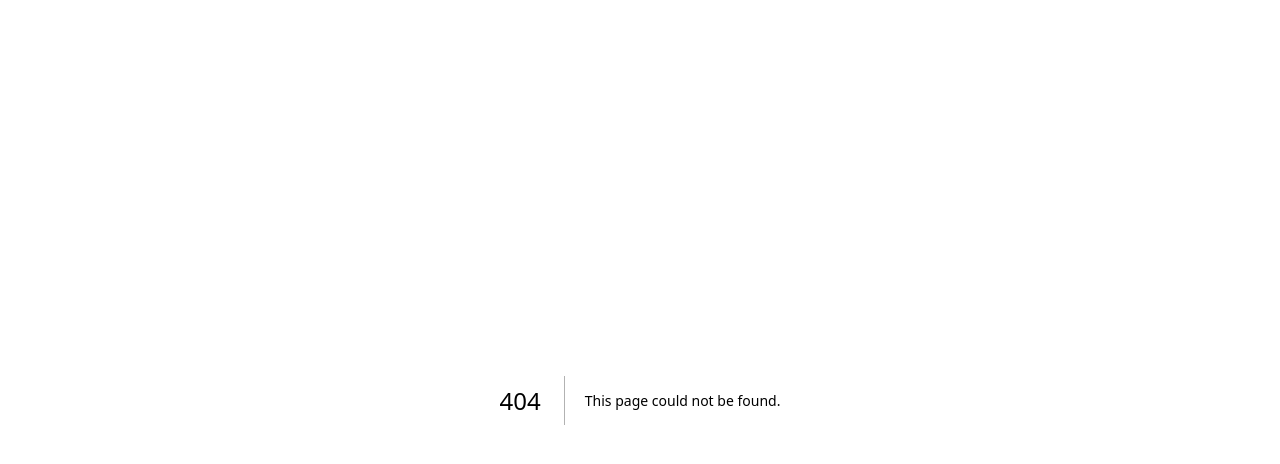
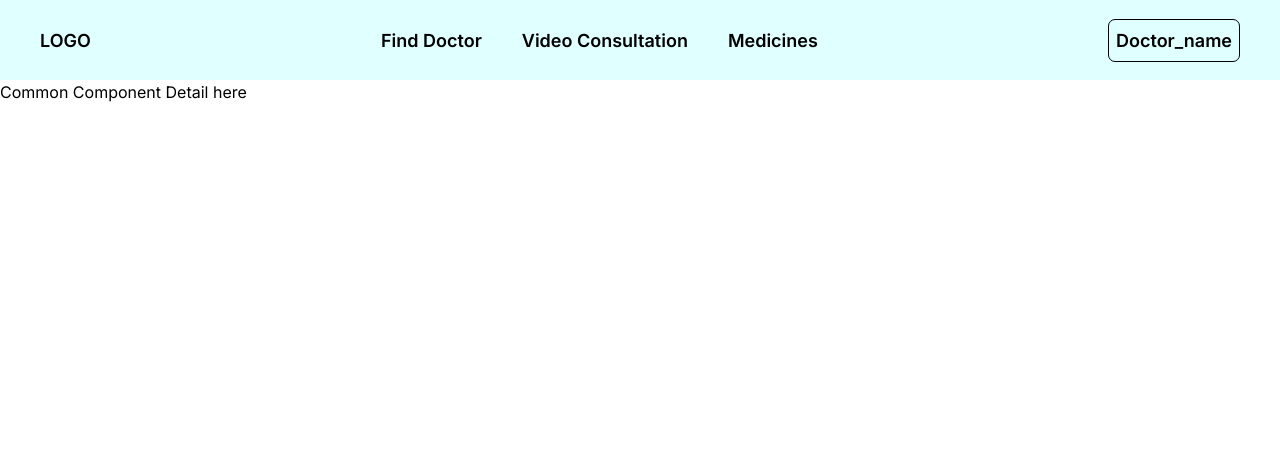
Before and after one commit to Jigyansh2468/MediConnect, a Next.js app: page /pages/hom/Doctor in a window 1280 px wide. Before the commit this address had no page. Shown: the top 464 px of the page. Built offline with nearby package versions, Linux system fonts and the light colour scheme.

Commit message:
patient login and send to his home page

```diff
--- a/Components/DoctorDashboard.js
+++ b/Components/DoctorDashboard.js
@@ -2,14 +2,11 @@
 import React, { useState } from "react";
 import Link from "next/link";
 import "./PatientDashboard.css";
-const DoctorDashboard = (props) => {
+const DoctorDashboard = () => {
   const [isDropdownOpen, setDropdownOpen] = useState(false);
 
   const toggleDropdown = () => {
     setDropdownOpen(!isDropdownOpen);
-  };
-  const logout = () => {
-    axios.post("");
   };
   return (
     <>
@@ -18,26 +15,18 @@ const DoctorDashboard = (props) => {
           <Link href="/">LOGO</Link>
         </h2>
         <div className="gap-10 flex items-center px-40 text-center">
-          <Link href="/FindDoctor">Find Doctor</Link>
-          <Link href="/VideoConsultation">Video Consultation</Link>
-          <Link href="/Medicines">Medicines</Link>
+          <Link href="/pages/FindDoctor">Find Doctor</Link>
+          <Link href="/pages/VideoConsultation">Video Consultation</Link>
+          <Link href="/pages/Medicines">Medicines</Link>
         </div>
-        <div
-          className="relative inline-block"
-          onMouseLeave={() => {
-            setDropdownOpen(false);
-          }}
-        >
-          <button className="btn" onMouseEnter={toggleDropdown}>
-            {props.user}
+        <div className="relative inline-block">
+          <button className="btn" onClick={toggleDropdown}>
+            Doctor_name
           </button>
           {isDropdownOpen && (
-            <div
-              className="absolute right-0 mt-2 w-48 bg-white border rounded-md shadow-lg"
-              style={{ zIndex: 1 }}
-            >
+            <div className="absolute right-0 mt-2 w-48 bg-white border rounded-md shadow-lg">
               <li className="list">
-                <Link href="pages/Profile/Doctor">View Profile</Link>
+                <Link href="/pages/ViewProfile/Doctor">View Profile</Link>
               </li>
               <li className="list">
                 <button>Medical Records</button>
@@ -52,7 +41,7 @@ const DoctorDashboard = (props) => {
                 <button>Settings</button>
               </li>
               <li className="list">
-                <button onClick={logout}>Logout</button>
+                <button>Logout</button>
               </li>
             </div>
           )}
--- a/app/pages/Login/page.js
+++ b/app/pages/Login/page.js
@@ -32,9 +32,9 @@ const Login = () => {
         .then((response) => {
           if (response.data === "login successful") {
             if (mode == "PATIENT") {
-              Router.replace(`/pages/Profile/Patient`);
+              Router.replace(`/pages/hom/Patient`);
             } else {
-              Router.replace(`/pages/Profile/Doctor`);
+              Router.replace(`/pages/hom/Doctor`);
             }
           } else {
             if (response.data == "Incorrect password") {
--- a/app/pages/Signup/Doctor/page.js
+++ b/app/pages/Signup/Doctor/page.js
@@ -82,6 +82,7 @@ const SignupD = () => {
         });
       alert("Doctor registered successfully");
       window.location.href = "/Login";
+      // pending
     } else {
       setVerificationAttempts(verificationAttempts + 1);
       if (verificationAttempts < 3) {
--- a/app/pages/Signup/Patient/page.js
+++ b/app/pages/Signup/Patient/page.js
@@ -77,7 +77,7 @@ const SignupP = () => {
       // pending work
       setTimeout(() => {
         setRedirectToSignup(true);
-        Router.push(`/pages/Login`);
+        Router.replace(`/pages/Login`);
       }, 3000);
     } else {
       setVerificationAttempts(verificationAttempts + 1);
--- /dev/null
+++ b/app/pages/hom/Doctor/page.js
@@ -0,0 +1,13 @@
+"use client";
+import React from "react";
+import DoctorDashboard from "@/Components/DoctorDashboard";
+const DoctorProfile = () => {
+  return (
+    <>
+      <DoctorDashboard />
+      Common Component Detail here
+    </>
+  );
+};
+
+export default DoctorProfile;
--- /dev/null
+++ b/app/pages/hom/Patient/page.js
@@ -0,0 +1,12 @@
+"use client";
+import PatientDashboard from "@/Components/PatientDashboard";
+const PatientProfile = () => {
+  return (
+    <>
+      <PatientDashboard />
+      Common Component Detail here
+    </>
+  );
+};
+
+export default PatientProfile;
```
Also changed, not shown: Components/PatientDashboard.js (+9 -20 lines), app/pages/ViewProfile/Doctor/doctorprofile.css (renamed from app/pages/Profile/Doctor/doctorprofile.css), app/pages/ViewProfile/Doctor/page.js (renamed from app/pages/Profile/Doctor/page.js), app/pages/ViewProfile/Patient/page.js (renamed from app/pages/Profile/Patient/page.js), app/pages/ViewProfile/Patient/patientprofile.css (renamed from app/pages/Profile/Patient/patientprofile.css).
